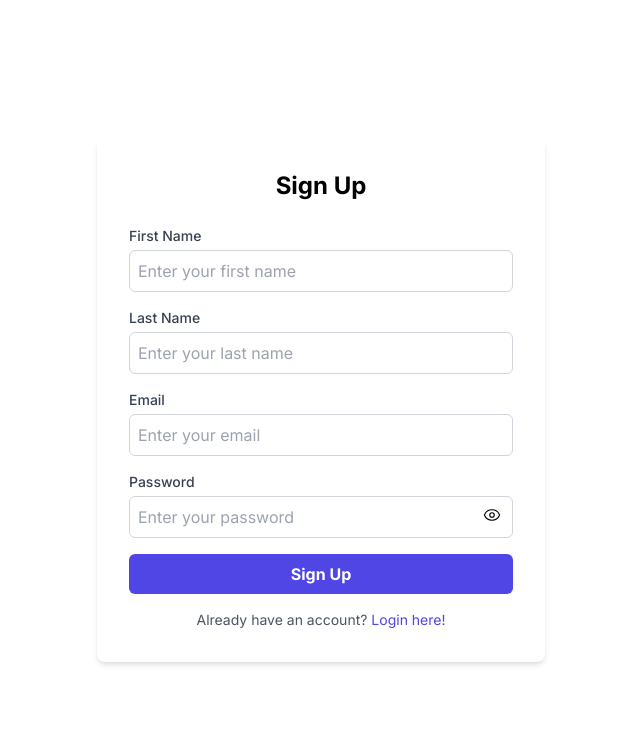
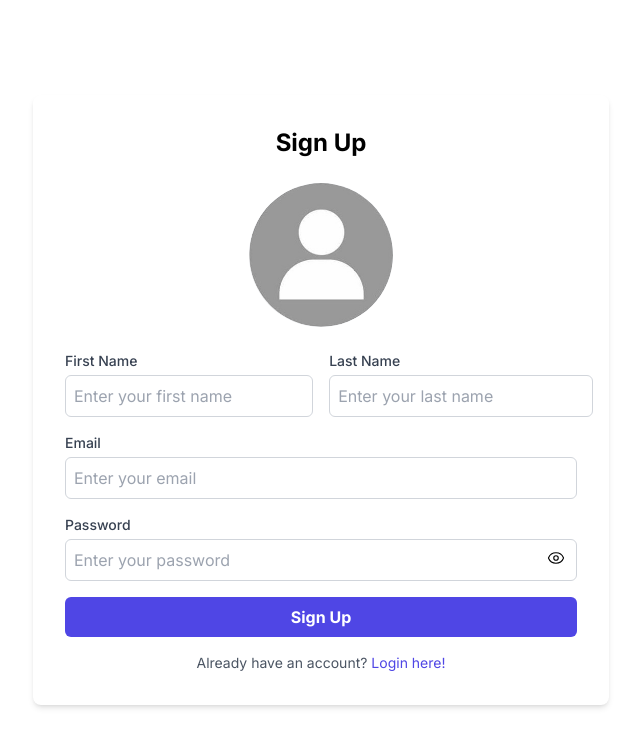
Before and after one commit to ThiruThanikaiarasu/blog-app-client, a React (Vite) app: page /signup in a window 1280 px wide. Shown: the top 746 px of the page, without its empty margins (319-959 px from the left). Built offline with nearby package versions, Linux system fonts and the light colour scheme.

Commit message:
UPDATE - Updated the sign up form to get profile image and handle it.

```diff
--- a/src/api/authService.jsx
+++ b/src/api/authService.jsx
@@ -7,8 +7,8 @@ const authService = {
         return response
     },
 
-    signup: async ({ firstName, lastName, email, password }) => {
-        const response = await axios.post('http://localhost:3500/api/v1/user/signup', { firstName, lastName, email, password }, {withCredentials: true})
+    signup: async ( data ) => {
+        const response = await axios.post('http://localhost:3500/api/v1/user/signup', data, {withCredentials: true})
         return response
     },
 
--- a/src/components/AuthForm.jsx
+++ b/src/components/AuthForm.jsx
@@ -1,6 +1,8 @@
-import React from 'react'
-import FormInputComponent from './FormInputComponent'
-import ButtonComponent from './ButtonComponent'
+import { useRef } from "react"
+import ButtonComponent from "./ButtonComponent"
+import FormInputComponent from "./FormInputComponent"
+
+import profileImage from '../assets/img/profileImageSignup.jpg'
 
 const AuthForm = ({
     formData,
@@ -9,12 +11,52 @@ const AuthForm = ({
     handleSubmit,
     showPassword,
     togglePasswordVisibility,
-    formType
+    formType,
 }) => {
+
+    const fileInputRef = useRef()
+
+    const handleImageBoxClick = () => {
+        fileInputRef.current.click()
+    }
+
+    const handleImage = (event) => {
+        const file = event.target.files[0]
+        // Set the image file in formData
+        handleChange({ target: { name: 'image', value: file } })
+    }
+
     return (
         <form onSubmit={handleSubmit}>
             {formType === 'signup' && (
-                <>
+                <div>
+                    <div className="w-full flex flex-col items-center justify-center mb-6">
+                        <div
+                            className={`flex items-center justify-center w-36 h-36 mt-2 rounded-full bg-gray-200 cursor-pointer overflow-hidden ${errors.image ? 'border-2 border-red-500' : ''}`}
+                            onClick={handleImageBoxClick}
+                            title="Upload Profile Image"
+                        >
+                            <input
+                                type="file"
+                                ref={fileInputRef}
+                                onChange={handleImage}
+                                accept="image/png, image/jpg, image/jpeg"
+                                className="hidden"
+                            />
+                            {formData.image ? (
+                                <img src={URL.createObjectURL(formData.image)} className="object-cover w-full h-full rounded-full" alt="Profile Image" />
+                            ) : (
+                                <img src={profileImage} className="object-cover w-full h-full rounded-full" alt="Profile Image" />
+                            )}
+                        </div>
+                        {errors?.image &&
+                            <p className="text-red-500 text-sm">
+                                {errors?.image}
+                            </p>
+                        }
+                    </div>
+
+                    <div className="flex">
                         <FormInputComponent
                             label="First Name"
                             name="firstName"
@@ -29,7 +71,8 @@ const AuthForm = ({
                             onChange={handleChange}
                             error={errors.lastName}
                         />
-                </>
+                    </div>
+                </div>
             )}
 
             <FormInputComponent
--- a/src/components/FormInputComponent.jsx
+++ b/src/components/FormInputComponent.jsx
@@ -16,7 +16,7 @@ const FormInputComponent = ({
     return (
         <div className="mb-4">
 
-            <label className="block text-sm font-medium text-gray-700">
+            <label className={`block text-sm font-medium text-gray-700 ${name == 'lastName' ? 'ml-4' : 'ml-0' }`}>
                 {label}
             </label>
 
@@ -24,7 +24,7 @@ const FormInputComponent = ({
                 <InputComponent
                     type={type === 'password' && showPassword ? 'text' : type}
                     name={name}
-                    className={`mt-1 p-2 w-full border ${error ? 'border-red-500' : 'border-gray-300'} rounded-md focus:ring-indigo-500 focus:border-indigo-500`}
+                    className={`mt-1 p-2 w-full border ${name == 'lastName' ? 'ml-4' : 'ml-0' } ${error ? 'border-red-500' : 'border-gray-300'} rounded-md focus:ring-indigo-500 focus:border-indigo-500`}
                     placeholder={`Enter your ${label.toLowerCase()}`}
                     value={value}
                     onChange={onChange}
--- a/src/pages/SignupPage.jsx
+++ b/src/pages/SignupPage.jsx
@@ -11,6 +11,7 @@ const SignupPage = () => {
     const { setIsUserLoggedIn, setUserProfile } = useUserContext()
     const navigate = useNavigate()
 
+
     const [showPassword, setShowPassword] = useState(false)
 
     const togglePasswordVisibility = () => {
@@ -19,7 +20,18 @@ const SignupPage = () => {
 
     const onSubmit = async (formData) => {
 
-        authService.signup(formData)
+        const data = new FormData()
+        // Append form fields and file to FormData
+        data.append('firstName', formData.firstName);
+        data.append('lastName', formData.lastName);
+        data.append('email', formData.email);
+        data.append('password', formData.password);
+        data.append('image', formData.image);
+        console.log(data)
+        for (let [key, value] of data.entries()) {
+            console.log(`${key}: ${value}`)
+        }
+        authService.signup(data)
             .then((response) => {
                 setIsUserLoggedIn(true)
                 setUserProfile(response.data.userData)
@@ -38,14 +50,11 @@ const SignupPage = () => {
                         console.log(error)
                     }
                     if (error.response.status === 401) {
-                        // setErrors({ apiError: error.response.data.message })
                         console.log(error)
                     } else if (error.response.status === 500) {
-                        // setErrors({ apiError: 'Something went wrong, try again later' })
                         console.log(error)
                     }
                 } else {
-                    // setErrors({ apiError: 'Network error, please try again' })
                     console.log(error)
                 }
             })
@@ -53,16 +62,16 @@ const SignupPage = () => {
     }
 
     const { formData, errors, handleChange, handleSubmit, setErrors } = useForm(
-        { firstName: '', lastName: '', email: '', password: '' },
+        { firstName: '', lastName: '', email: '', password: '', image: null },
         onSubmit,
         'signup'
     )
 
     return (
         <div className="flex items-center justify-center h-screen">
-            <div className="w-full max-w-md bg-white p-8 rounded-lg shadow-md">
+            <div className="w-full max-w-xl bg-white p-8 rounded-lg shadow-md">
 
-                <h1 className="text-2xl font-bold text-center mb-6">Sign Up</h1>
+                <h1 className="text-2xl font-bold text-center mb-4">Sign Up</h1>
 
                 <AuthForm
                     formData={formData}
--- a/src/utils/formValidation.jsx
+++ b/src/utils/formValidation.jsx
@@ -19,6 +19,20 @@ const validateLastName = (lastName, errors) => {
     if (!lastName) errors.lastName = '* Last Name is required'
 }
 
+const validateImage = (image, errors) => {
+    if (!image) {
+        errors.image = '* Image is required';
+    } else {
+        const validImageTypes = ['image/jpeg', 'image/jpg', 'image/png'];
+        if (!validImageTypes.includes(image.type)) {
+            errors.image = '* Image must be a JPEG or PNG';
+        } else if (image.size > 5 * 1024 * 1024) {
+            // Limit file size to 5MB
+            errors.image = '* Image size must be less than 5MB';
+        }
+    }
+}
+
 const validateLoginForm = ({ email, password }) => {
     const errors = {}
     validateEmail(email, errors)
@@ -27,13 +41,15 @@ const validateLoginForm = ({ email, password }) => {
     return errors
 }
 
-const validateSignupForm = ({ firstName, lastName, email, password }) => {
+const validateSignupForm = ({ firstName, lastName, email, password, image }) => {
     const errors = {}
 
     validateFirstName(firstName, errors)
     validateLastName(lastName, errors)
     validateEmail(email, errors)
     validatePassword(password, errors)
+    validateImage(image, errors)
+    console.log(errors.image)
 
     return errors
 }
```
Also changed, not shown: src/assets/img/profileImageSignup.jpg (added). Lines whose indentation alone changed are shown as unchanged.
